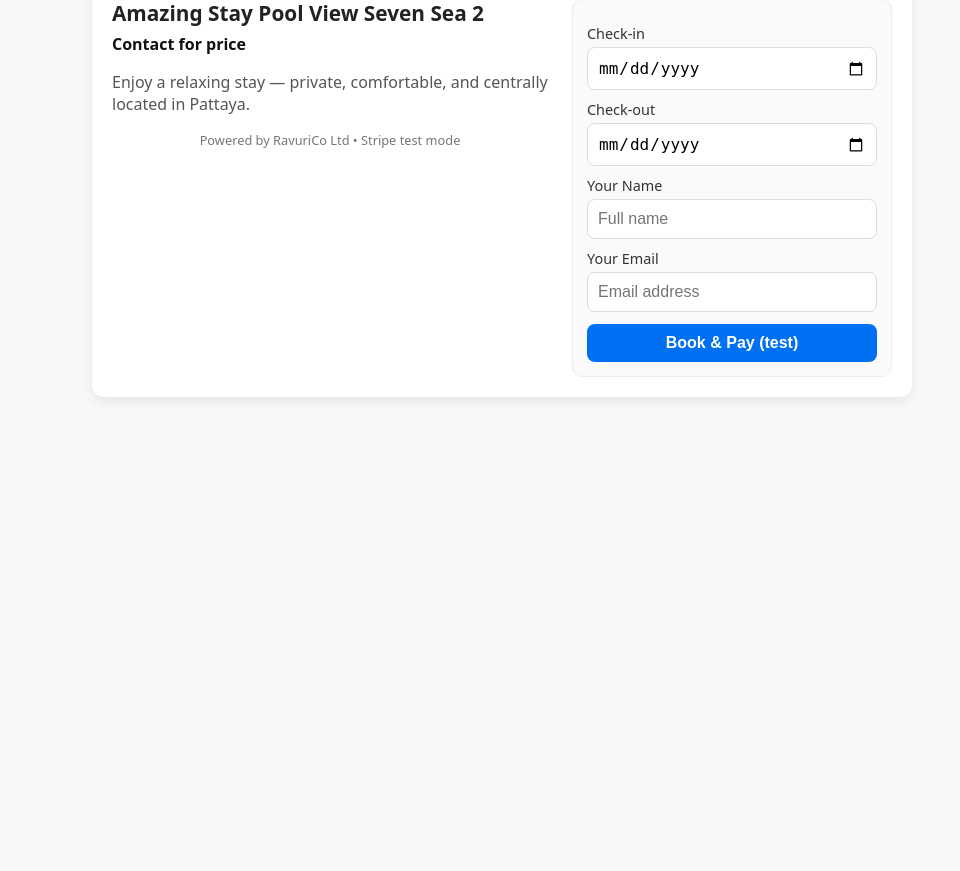
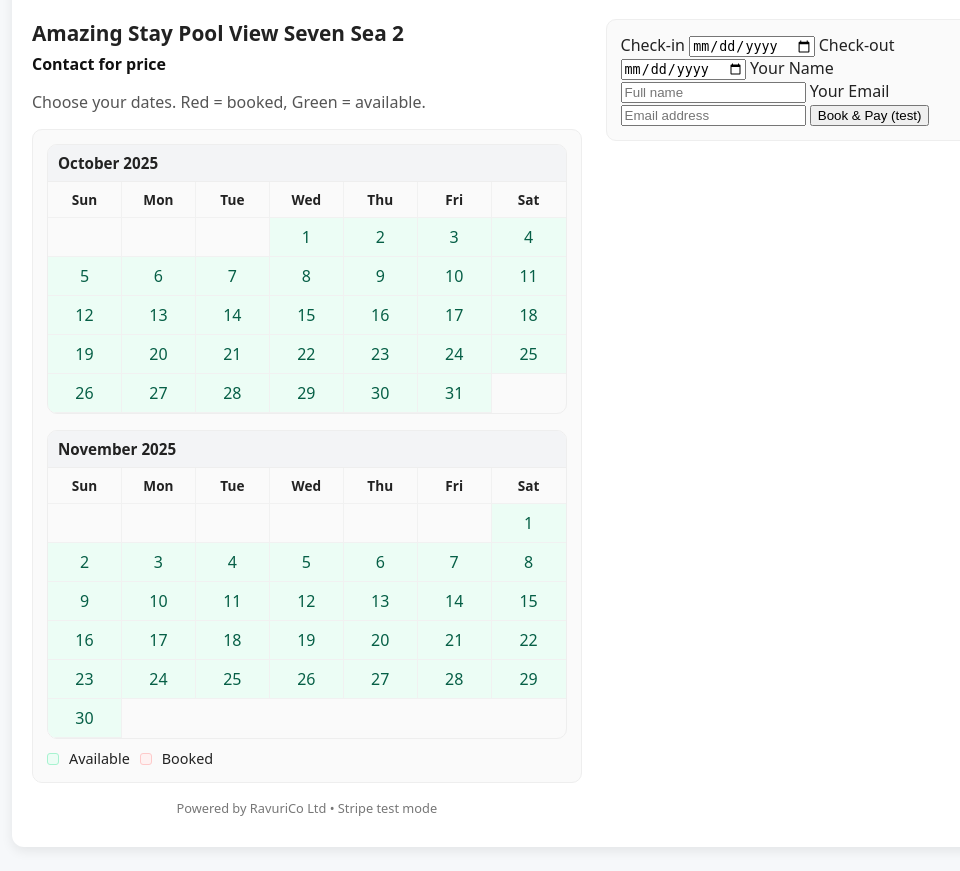
Before and after one commit to ravuri21/ravuricoltd-channelmanager-ui, a Flask app: page /prop/sevensea2 in a window 1280 px wide. Shown: the part 325-1196 px from the top of the page, without its empty margins (138-1098 px from the left). Before the commit the page ends 724 px from the top, so only its background shows below. Run offline with Flask 3, Linux system fonts and the light colour scheme; data that the repository does not hold is empty; some libraries are stand-ins or nearby versions.

Commit message:
room.html

```diff
--- a/backend/templates/room.html
+++ b/backend/templates/room.html
@@ -5,31 +5,34 @@
   <title>{{ title }}</title>
   <meta name="viewport" content="width=device-width, initial-scale=1" />
   <style>
-    :root { --blue:#0070f3; --blue-d:#005ad1; --bg:#f6f8fa; --text:#222; --muted:#555; }
+    :root { --blue:#0070f3; --blue-d:#005ad1; --bg:#f6f8fa; --text:#222; --muted:#555; --ok:#10b981; --bad:#ef4444; }
     * { box-sizing: border-box; }
     body { font-family: system-ui, Arial, sans-serif; margin:0; background:var(--bg); color:var(--text); }
-    .container { max-width: 820px; margin: 24px auto; background:#fff; border-radius:12px;
-      box-shadow:0 4px 12px rgba(0,0,0,.08); overflow:hidden; }
-    .hero img { width:100%; height:280px; object-fit:cover; display:block; }
-    .content { padding:20px; display:grid; grid-template-columns: 1fr 320px; gap:24px; }
-    @media (max-width: 860px){ .content { grid-template-columns: 1fr; } }
+    .container { max-width: 980px; margin: 24px auto; background:#fff; border-radius:12px; box-shadow:0 4px 12px rgba(0,0,0,.08); overflow:hidden; }
+    .hero img { width:100%; height:300px; object-fit:cover; display:block; }
+    .content { padding:20px; display:grid; grid-template-columns: 1.2fr 0.8fr; gap:24px; }
+    @media (max-width: 960px){ .content { grid-template-columns: 1fr; } }
     h1 { font-size:1.3rem; margin:0 0 6px; }
     .price { font-weight:700; margin:0 0 14px; color:#111; }
     .muted { color:var(--muted); }
-    label { display:block; font-size:.9rem; margin:10px 0 4px; color:#333; }
-    input, button { width:100%; padding:10px; border-radius:8px; border:1px solid #ddd; font-size:1rem; }
-    input:focus { outline:none; border-color: var(--blue); }
-    button { background:var(--blue); color:#fff; border:none; font-weight:600; margin-top:12px; cursor:pointer; }
-    button:hover { background:var(--blue-d); }
-    button[disabled] { opacity:.7; cursor:not-allowed; }
+    .panel { background:#fafafa; border:1px solid #eee; border-radius:10px; padding:14px; }
     .footer { text-align:center; font-size:.8rem; color:#777; margin:16px 0 10px; }
-    .msg { margin-top:10px; padding:10px; border-radius:8px; font-size:.95rem; }
-    .ok { background:#ecfdf5; color:#065f46; border:1px solid #a7f3d0; }
-    .err { background:#fef2f2; color:#991b1b; border:1px solid #fecaca; }
-    .panel { background:#fafafa; border:1px solid #eee; border-radius:10px; padding:14px; }
-    ul.ranges { padding-left: 18px; margin: 8px 0; }
-    .gallery { display:flex; gap:8px; overflow:auto; margin-top:10px; }
-    .gallery img { width:120px; height:80px; object-fit:cover; border-radius:8px; border:1px solid #eee; }
+
+    /* Calendar */
+    .calwrap { display:grid; grid-template-columns: repeat(auto-fit, minmax(260px, 1fr)); gap:16px; }
+    .cal { border:1px solid #eee; border-radius:10px; overflow:hidden; }
+    .cal h3 { margin:0; padding:8px 10px; background:#f3f4f6; border-bottom:1px solid #eee; font-size:.95rem; }
+    .grid { display:grid; grid-template-columns: repeat(7, 1fr); }
+    .dow, .cell { padding:8px; text-align:center; border-bottom:1px solid #f1f1f1; border-right:1px solid #f1f1f1; }
+    .grid > *:nth-child(7n){ border-right:none; }
+    .dow { background:#fafafa; font-weight:600; font-size:.85rem; }
+    .cell.dis { color:#bbb; }
+    .cell.ok { background:#ecfdf5; color:#065f46; }
+    .cell.bad { background:#fef2f2; color:#991b1b; }
+    .legend{display:flex; gap:10px; align-items:center; font-size:.9rem; margin-top:10px;}
+    .dot{width:12px;height:12px;border-radius:3px;display:inline-block}
+    .d-ok{background:#ecfdf5;border:1px solid #a7f3d0}
+    .d-bad{background:#fef2f2;border:1px solid #fecaca}
   </style>
   <script src="https://js.stripe.com/v3/"></script>
 </head>
@@ -47,13 +50,14 @@
         {% else %}
           <div class="price">Contact for price</div>
         {% endif %}
-        <p class="muted">Enjoy a relaxing stay — private, comfortable, and centrally located in Pattaya.</p>
+        <p class="muted">Choose your dates. Red = booked, Green = available.</p>
 
-        <div id="gallery" class="gallery" style="display:none;"></div>
-
-        <div class="panel" id="availPanel" style="display:none;">
-          <strong>Booked dates</strong>
-          <ul id="ranges" class="ranges"></ul>
+        <div class="panel">
+          <div class="calwrap" id="calwrap"></div>
+          <div class="legend">
+            <span class="dot d-ok"></span> Available
+            <span class="dot d-bad"></span> Booked
+          </div>
         </div>
 
         <div class="footer">Powered by RavuriCo Ltd • Stripe test mode</div>
@@ -76,7 +80,7 @@
           </div>
 
           <button id="submitBtn" type="submit">Book & Pay (test)</button>
-          <div id="msg" class="msg" style="display:none;"></div>
+          <div id="msg" class="panel" style="display:none; margin-top:10px;"></div>
         </form>
       </div>
     </div>
@@ -87,48 +91,101 @@
   const isGroup = path.startsWith("/prop/");
   const slug = isGroup ? path.split("/").pop() : null;
 
+  function showMsg(text, ok=false){
+    const m = document.getElementById("msg");
+    m.textContent = text;
+    m.style.display = "block";
+    m.style.background = ok ? "#ecfdf5" : "#fef2f2";
+    m.style.color = ok ? "#065f46" : "#991b1b";
+    m.style.border = ok ? "1px solid #a7f3d0" : "1px solid #fecaca";
+  }
+
+  (function setMinDates(){
+    const t = new Date();
+    const iso = `${t.getFullYear()}-${String(t.getMonth()+1).padStart(2,'0')}-${String(t.getDate()).padStart(2,'0')}`;
+    start.min = iso; end.min = iso;
+  })();
+
+  // Build calendar for current & next month
+  function ymd(d){ return d.toISOString().slice(0,10); }
+  function addDays(dt, n){ const d = new Date(dt); d.setDate(d.getDate()+n); return d; }
+
+  function expandRanges(ranges){
+    // ranges: [{start_date, end_date}] (end is checkout, exclusive)
+    const set = new Set();
+    for(const r of ranges){
+      let d = new Date(r.start_date);
+      const end = new Date(r.end_date);
+      while(d < end){ set.add(ymd(d)); d = addDays(d,1); }
+    }
+    return set;
+  }
+
   async function loadAvailability(){
     if(!isGroup) return;
     try{
-      const r = await fetch("/api/public/availability/" + slug);
-      const data = await r.json();
-      if(Array.isArray(data) && data.length){
-        document.getElementById("availPanel").style.display = "block";
-        const ul = document.getElementById("ranges");
-        ul.innerHTML = data.map(b => `<li>${b.start_date} → ${b.end_date} <span class="muted">(${b.source})</span></li>`).join("");
-      }
+      const res = await fetch(`/api/public/availability/${slug}`);
+      const data = await res.json();
+      if(!Array.isArray(data)) return;
+      const blocked = expandRanges(data);
+      renderCalendars(blocked);
     }catch(_){}
   }
 
-  function loadGallery(){ /* hook for future gallery support */ }
+  function renderCalendars(blocked){
+    const wrap = document.getElementById("calwrap");
+    wrap.innerHTML = "";
+    const now = new Date();
+    for(let m=0; m<2; m++){
+      const first = new Date(now.getFullYear(), now.getMonth()+m, 1);
+      const year = first.getFullYear();
+      const month = first.getMonth(); // 0-11
+      const title = first.toLocaleString('default', { month: 'long', year: 'numeric' });
+
+      const cal = document.createElement("div");
+      cal.className = "cal";
+      cal.innerHTML = `<h3>${title}</h3><div class="grid"></div>`;
+      const grid = cal.querySelector(".grid");
+
+      const dows = ["Sun","Mon","Tue","Wed","Thu","Fri","Sat"];
+      dows.forEach(d => {
+        const el = document.createElement("div");
+        el.className = "dow"; el.textContent = d; grid.appendChild(el);
+      });
+
+      const startDay = new Date(year, month, 1).getDay();
+      const daysInMonth = new Date(year, month+1, 0).getDate();
+
+      // empty cells
+      for(let i=0; i<startDay; i++){
+        const el = document.createElement("div");
+        el.className = "cell dis"; el.textContent = "";
+        grid.appendChild(el);
+      }
+      // days
+      for(let day=1; day<=daysInMonth; day++){
+        const el = document.createElement("div");
+        const dateStr = `${year}-${String(month+1).padStart(2,'0')}-${String(day).padStart(2,'0')}`;
+        const isBlocked = blocked && blocked.has(dateStr);
+        el.className = "cell " + (isBlocked ? "bad" : "ok");
+        el.textContent = day;
+        grid.appendChild(el);
+      }
+      wrap.appendChild(cal);
+    }
+  }
 
   // Stripe
   let stripe, card;
   (function initStripe(){
     if(!isGroup) return;
     const pk = "{{ publishable_key or '' }}".trim();
-    if(!pk){ return; }
+    if(!pk) return;
     stripe = Stripe(pk);
     const elements = stripe.elements();
     card = elements.create('card');
     card.mount('#card-element');
     document.getElementById("cardWrap").style.display = "block";
-  })();
-
-  function showMsg(text, ok=false){
-    const m = document.getElementById("msg");
-    m.textContent = text;
-    m.className = ok ? "msg ok" : "msg err";
-    m.style.display = "block";
-  }
-
-  (function setMinDates(){
-    const today = new Date();
-    const yyyy = today.getFullYear();
-    const mm = String(today.getMonth()+1).padStart(2,'0');
-    const dd = String(today.getDate()).padStart(2,'0');
-    const iso = `${yyyy}-${mm}-${dd}`;
-    start.min = iso; end.min = iso;
   })();
 
   document.getElementById("bookForm").addEventListener("submit", async (e) => {
@@ -137,48 +194,32 @@
     const endDate   = document.getElementById("end").value;
     const name      = document.getElementById("name").value.trim();
     const email     = document.getElementById("email").value.trim();
-
-    if(!startDate || !endDate || !name || !email){
-      showMsg("❌ Please fill all fields."); return;
-    }
-    if(endDate <= startDate){
-      showMsg("❌ Check-out must be after check-in."); return;
-    }
+    if(!startDate || !endDate || !name || !email){ showMsg("❌ Please fill all fields."); return; }
+    if(endDate <= startDate){ showMsg("❌ Check-out must be after check-in."); return; }
 
     const btn = document.getElementById("submitBtn");
     const original = btn.textContent;
-    btn.disabled = true; btn.textContent = "Processing…";
-    document.getElementById("msg").style.display = "none";
+    btn.disabled = true; btn.textContent = "Processing…"; document.getElementById("msg").style.display = "none";
 
     try {
       if(isGroup && "{{ publishable_key or '' }}"){
-        // 1) Create PaymentIntent
         const piRes = await fetch("/api/public/create_intent/" + slug, {
           method:"POST", headers:{"Content-Type":"application/json"},
           body: JSON.stringify({ start_date: startDate, end_date: endDate })
         });
         const pi = await piRes.json();
         if(!piRes.ok || !pi.ok){ throw new Error(pi.error || "Failed to create payment"); }
-
-        // 2) Confirm card
         const {error, paymentIntent} = await stripe.confirmCardPayment(pi.client_secret, {
           payment_method: { card, billing_details: { name, email } }
         });
-        if(error){ throw error; }
-        if(paymentIntent.status !== "succeeded"){
-          throw new Error("Payment not completed");
-        }
+        if(error) throw error;
+        if(paymentIntent.status !== "succeeded") throw new Error("Payment not completed");
       }
 
-      // 3) Block dates
       let apiUrl;
-      if(isGroup){
-        apiUrl = "/api/public/book_group/" + slug;
-      }else if(path.startsWith("/r/")){
-        apiUrl = path.replace("/r/","/api/public/book/");
-      }else{
-        apiUrl = "/api/public/book";
-      }
+      if(isGroup){ apiUrl = "/api/public/book_group/" + slug; }
+      else if(path.startsWith("/r/")){ apiUrl = path.replace("/r/","/api/public/book/"); }
+      else { apiUrl = "/api/public/book"; }
 
       const res = await fetch(apiUrl, {
         method:"POST", headers:{"Content-Type":"application/json"},
@@ -187,7 +228,7 @@
       const j = await res.json();
       if(res.ok && j.ok){
         showMsg("✅ Booking confirmed — dates blocked.", true);
-        loadAvailability();
+        loadAvailability(); // refresh calendar colors
       }else{
         throw new Error(j.error || "Unknown error");
       }
@@ -198,8 +239,8 @@
     }
   });
 
+  // init
   loadAvailability();
-  loadGallery();
   </script>
 </body>
 </html>
```
